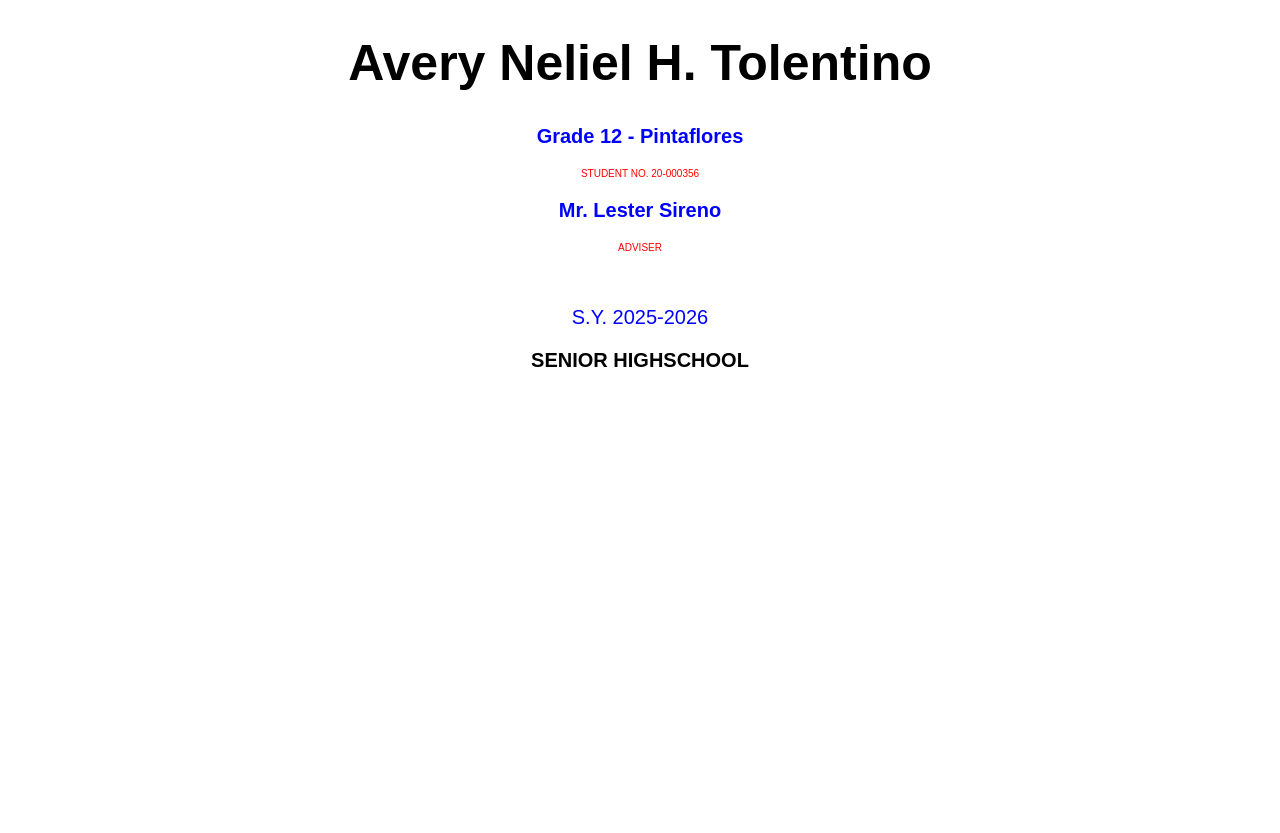
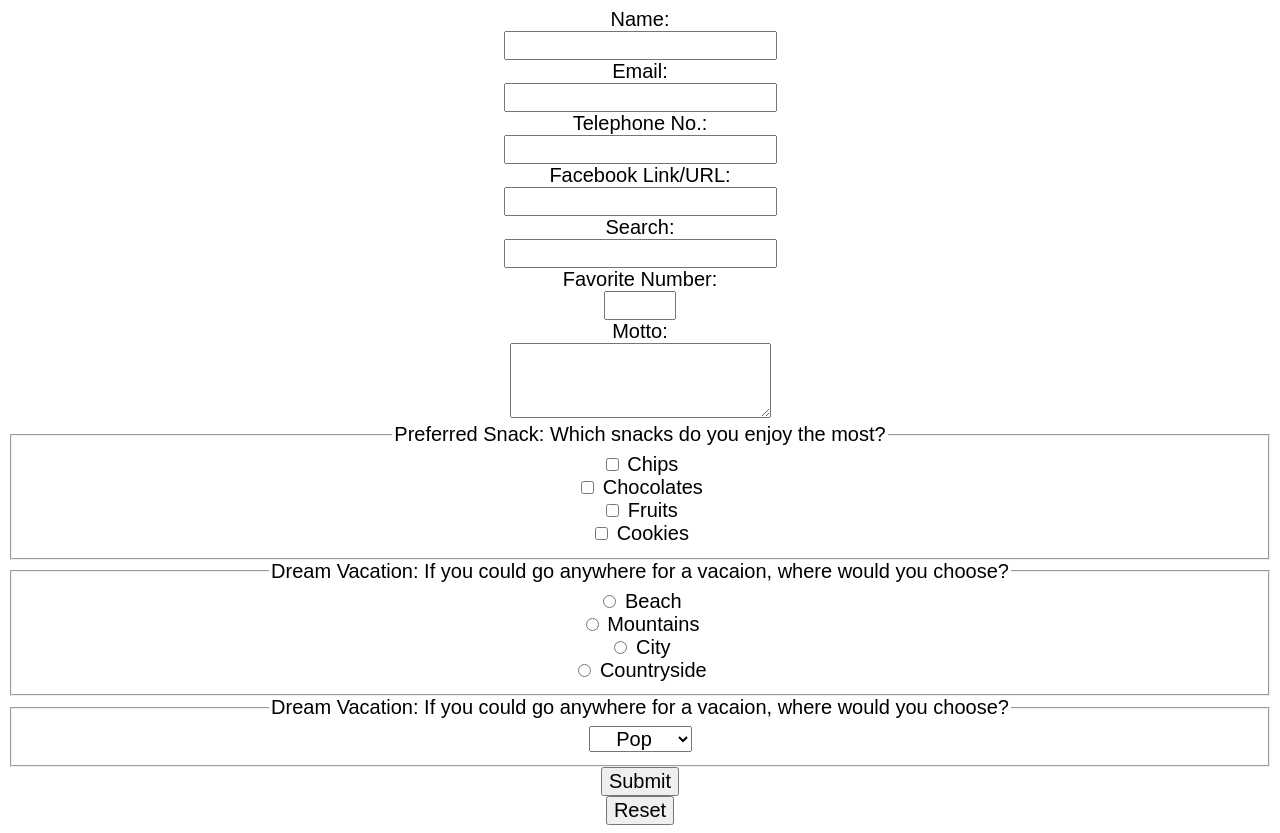
Before and after one commit to avery-edsci/avery-edsci, a plain HTML site: page index.html in a window 1280 px wide. Before the commit the page ends 800 px from the top, so only its background shows below. Drawn offline with Linux system fonts and the light colour scheme.

Commit message:
Update index.html

```diff
--- a/index.html
+++ b/index.html
@@ -4,19 +4,73 @@
 <head>
     <meta charset="UTF-8">
     <meta name="viewport" content="width=device-width, initial-scale=1.0">
-    <title>Profile Card</title>
+    <title>Slambook</title>
     <link rel="stylesheet" href="style.css">
 </head>
 
 <body>
-    <h1 id="name">Avery Neliel H. Tolentino</h1>
-    <h3 class="details">Grade 12 - Pintaflores</h3>
-    <p class="m-details">STUDENT NO. 20-000356</p>
-    <h3 class="details">Mr. Lester Sireno</h3>
-    <p class="m-details">ADVISER</p>
-    <br>
-    <p class="details">S.Y. 2025-2026</p>
-    <h3 class="g-lvl">SENIOR HIGHSCHOOL</h3>
+    <form action="submit">
+        <div class="l-align">
+            <!--Name-->
+            <label for="user-name" class="f-bold">Name:</label><br>
+            <input type="text" id="user-name"><br>
+            <!--Email-->
+            <label for="user-email" class="f-bold">Email:</label><br>
+            <input type="email" id="user-email"><br>
+            <!--Telephone-->
+            <label for="user-tel" class="f-bold">Telephone No.:</label><br>
+            <input type="tel" id="user-tel"><br>
+            <!--FB URL-->
+            <label for="fb-url" class="f-bold">Facebook Link/URL:</label><br>
+            <input type="url" id="fb-url"><br>
+            <!--Search-->
+            <label for="search" class="f-bold">Search:</label><br>
+            <input type="search" id="search"><br>
+            <!--Favorite Number-->
+            <label for="fav-num" class="f-bold">Favorite Number:</label><br>
+            <input type="number" id="fav-num" min="0" max="20"><br>
+            <!--Motto-->
+            <label for="motto" class="f-bold">Motto:</label><br>
+            <textarea name="motto" id="motto" rows="3"></textarea><br>
+        </div>
+        <!--Checkbox-->
+        <fieldset>
+            <legend>Preferred Snack: Which snacks do you enjoy the most?</legend>
+            <input type="checkbox" id="chips" name="snack" value="1">
+            <label for="chips">Chips</label><br>
+            <input type="checkbox" id="chocolates" name="snack" value="2">
+            <label for="chocolates">Chocolates</label><br>
+            <input type="checkbox" id="fruits" name="snack" value="3">
+            <label for="Fruits">Fruits</label><br>
+            <input type="checkbox" id="cookies" name="snack" value="4">
+            <label for="cookies">Cookies</label><br>
+        </fieldset>
+        <!--Radio Button-->
+        <fieldset>
+            <legend>Dream Vacation: If you could go anywhere for a vacaion, where would you choose?</legend>
+            <input type="radio" id="beach" name="vacation" value="1">
+            <label for="beach">Beach</label><br>
+            <input type="radio" id="mountains" name="vacation" value="2">
+            <label for="mountains">Mountains</label><br>
+            <input type="radio" id="city" name="vacation" value="3">
+            <label for="city">City</label><br>
+            <input type="radio" id="countryside" name="vacation" value="4">
+            <label for="countryside">Countryside</label><br>
+        </fieldset>
+        <!--Radio Button-->
+        <fieldset>
+            <legend>Dream Vacation: If you could go anywhere for a vacaion, where would you choose?</legend>
+            <select name="music" id="music">
+                <option value="1">Pop</option>
+                <option value="2">Rock</option>
+                <option value="3">Hip-hop</option>
+                <option value="4">Classical</option>
+            </select>
+        </fieldset>
+        <!--Buttons-->
+        <button type="submit">Submit</button> <br>
+        <button type="reset">Reset</button>
+    </form>
 </body>
 
 </html>
```
